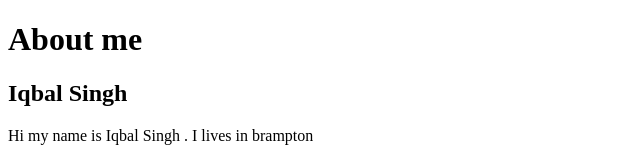
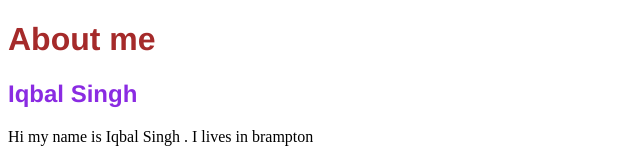
Before and after one commit to iqbalgrewal23/aboutme, a plain HTML site: page index.html in a window 1280 px wide. Shown: the top 160 px of the page, without its empty margins (0-640 px from the left). Drawn offline with Linux system fonts and the light colour scheme; grey boxes are pictures that could not be loaded.

Commit message:
second push

```diff
--- a/index.html
+++ b/index.html
@@ -4,6 +4,7 @@
     <meta charset="UTF-8">
     <meta name="viewport" content="width=device-width, initial-scale=1.0">
     <title>about me</title>
+    <link rel="stylesheet" href="styles/style.css">
 </head>
 <body>
     <h1>About me</h1>
--- /dev/null
+++ b/styles/style.css
@@ -0,0 +1,9 @@
+h1
+{
+font-family: 'Franklin Gothic Medium', 'Arial Narrow', Arial, sans-serif;
+color: brown;
+}
+h2{
+    font-family: 'Franklin Gothic Medium', 'Arial Narrow', Arial, sans-serif;
+    color: blueviolet;
+}
```
